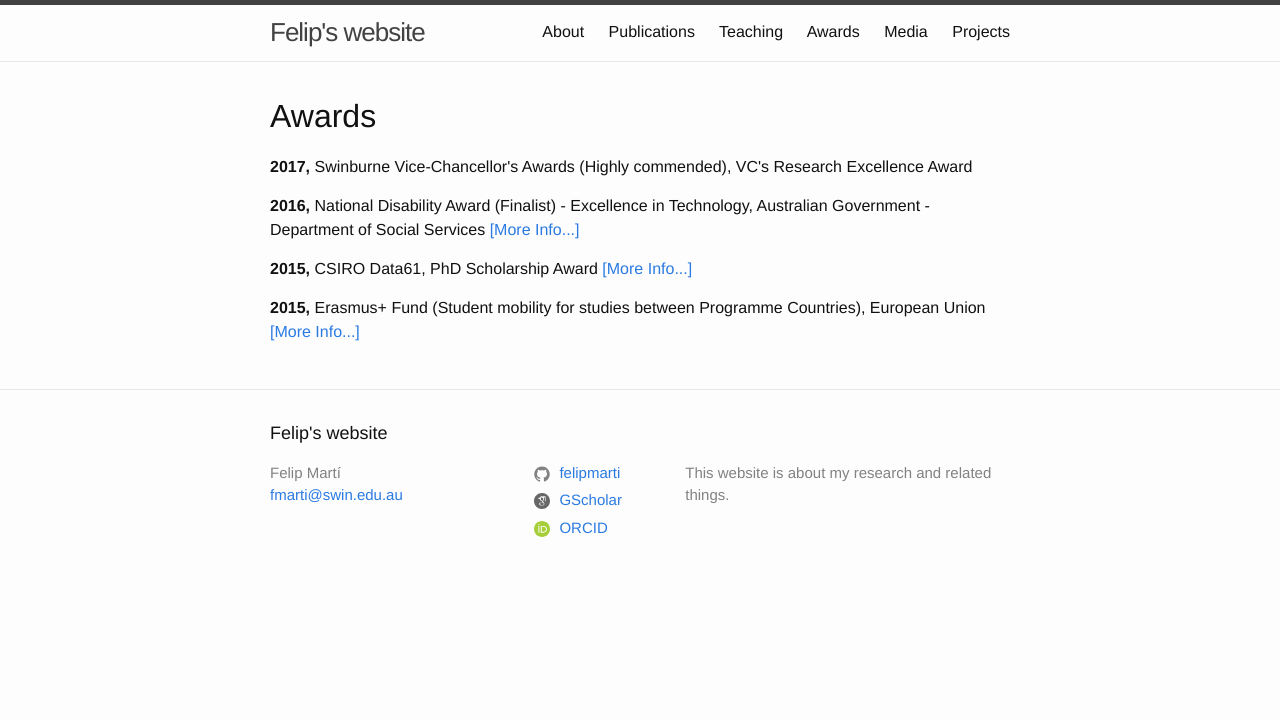
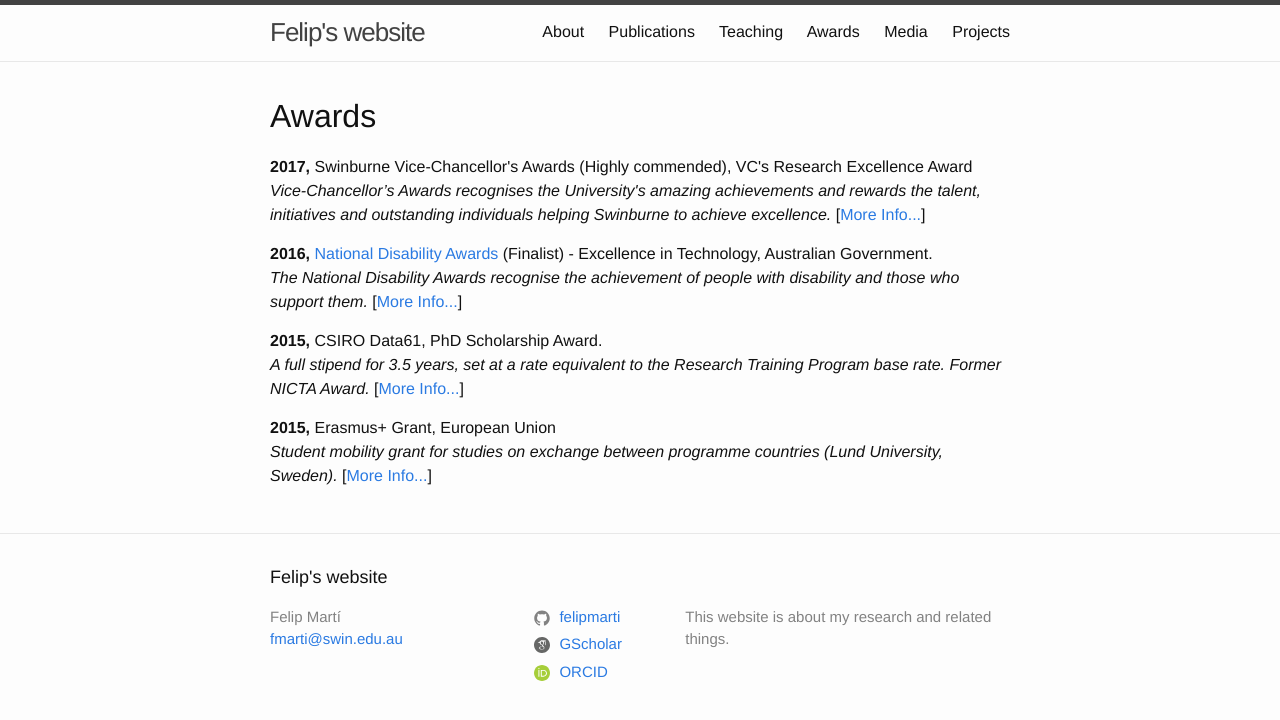
Before and after one commit to FelipMarti/felipmarti.github.io, a Jekyll site: the page built from awards.html, in a window 1280 px wide. Shown: the top 720 px of the page. Built offline with Jekyll 4.4.1, drawn with Linux system fonts in a browser that asks for light colours.

Commit message:
Updating Teaching and adding more info

```diff
--- a/awards.html
+++ b/awards.html
@@ -6,12 +6,19 @@ title: Awards
 		<div class="media">
 			<h1>Awards</h1>
 			<p><strong>2017,</strong> Swinburne Vice-Chancellor's Awards (Highly commended), VC's Research Excellence Award
-			<p><strong>2016,</strong> National Disability Award (Finalist) - Excellence in Technology, Australian Government - Department of Social Services
-            <a href=http://www.swinburne.edu.au/news/latest-news/2016/09/swinburne-a-finalist-in-national-disability-awards-.php>[More Info...]</a>
-			<p><strong>2015,</strong> CSIRO Data61, PhD Scholarship Award
-            <a href=https://www.csiro.au/en/Careers/Student-and-graduate-opportunities/Form-Data61-scholarship/Data61-Scholarship-Guidelines>[More Info...]</a>
-			<p><strong>2015,</strong> Erasmus+ Fund (Student mobility for studies between Programme Countries), European Union</a>
-            <a href=https://ec.europa.eu/programmes/erasmus-plus/opportunities/individuals/students/studying-abroad_en>[More Info...]</a>
+            <br><em>Vice-Chancellor’s Awards recognises the University's amazing achievements and rewards the talent,
+            initiatives and outstanding individuals helping Swinburne to achieve excellence.</em>
+            [<a href="awards/Swinburne-VC-2017">More Info...</a>]
+			<p><strong>2016,</strong> <a href=https://www.idpwd.com.au/stories/awards/>National Disability Awards</a>
+            (Finalist) - Excellence in Technology, Australian Government. <!-- - Department of Social Services. -->
+            <br><em>The National Disability Awards recognise the achievement of people with disability and those who support them.</em>
+            [<a href=http://www.swinburne.edu.au/news/latest-news/2016/09/swinburne-a-finalist-in-national-disability-awards-.php>More Info...</a>]
+			<p><strong>2015,</strong> CSIRO Data61, PhD Scholarship Award.
+            <br><em>A full stipend for 3.5 years, set at a rate equivalent to the Research Training Program base rate. Former NICTA Award.</em>
+            [<a href=https://www.csiro.au/en/Careers/Form-Data61-scholarship/Data61-Scholarship-Guidelines>More Info...</a>]
+			<p><strong>2015,</strong> Erasmus+ Grant, European Union</a>
+            <br><em>Student mobility grant for studies on exchange between programme countries (Lund University, Sweden).</em>
+            [<a href=https://ec.europa.eu/programmes/erasmus-plus/opportunities/individuals/students/studying-abroad_en>More Info...</a>]
 
 
 
--- a/teaching.html
+++ b/teaching.html
@@ -13,7 +13,9 @@ title: Teaching
             2016-S2, 2017-S2, 2018-S2
 
             <p><strong>Computer and Logic Essentials</strong> (<a href='https://www.swinburne.edu.au/study/courses/units/Computer-and-Logic-Essentials-COS10003/local'>COS10003</a>)
-            2018-S1, 2018-S2
+            2018-S1, 2018-S2, 2019-S1*
+
+            <p><em>*Co-Lecturer and Head Tutor<em>
 
 
 <script>/*
```
Also changed, not shown: about.html (deleted, +0 -28 lines), awards/Swinburne-VC-2017.md (added, +11 -0 lines), awards/Swinburne-VC-2017.png (added).
